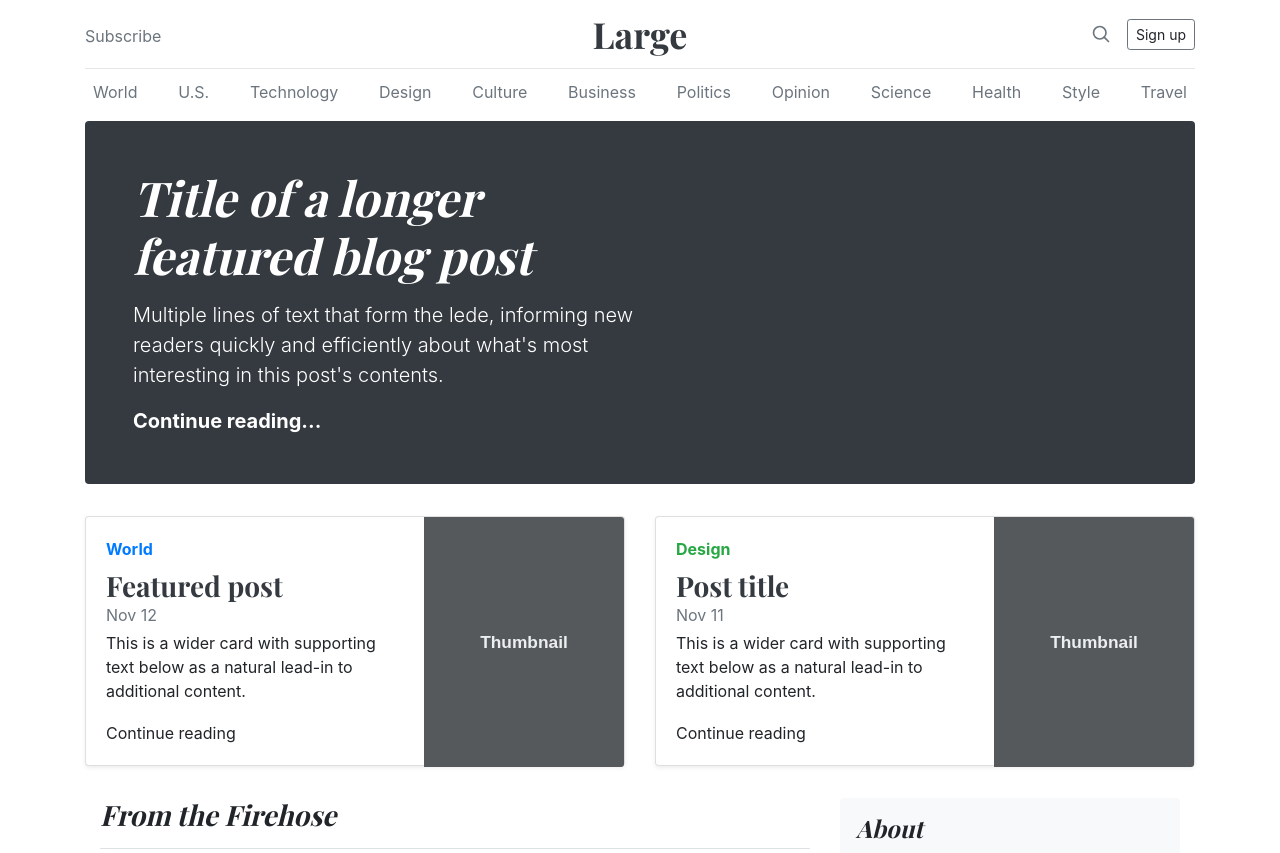
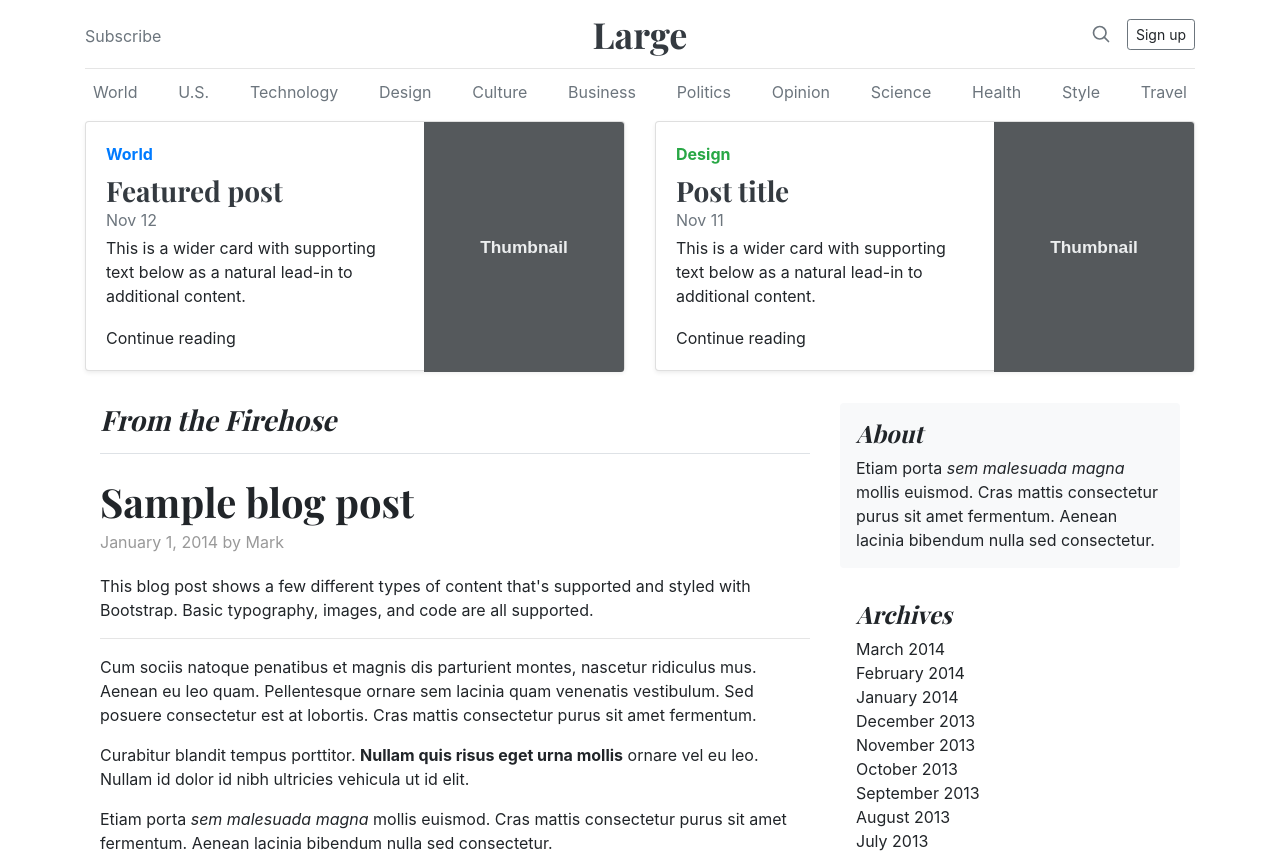
Before and after one commit to phamdat8/JS_React_training, a React (Create React App) app: page / in a window 1280 px wide. Shown: the top 853 px of the page. Built offline with nearby package versions, Linux system fonts and the light colour scheme.

Commit message:
Remove jumbotron

```diff
--- a/src/App.js
+++ b/src/App.js
@@ -12,13 +12,7 @@ class App extends Component {
       <div className='container'>
         <Header />
         <NavMenu />
-        <div className="jumbotron p-3 p-md-5 text-white rounded bg-dark">
-          <div className="col-md-6 px-0">
-            <h1 className="display-4 font-italic">Title of a longer featured blog post</h1>
-            <p className="lead my-3">Multiple lines of text that form the lede, informing new readers quickly and efficiently about what's most interesting in this post's contents.</p>
-            <p className="lead mb-0"><a href={null} className="text-white font-weight-bold">Continue reading...</a></p>
-          </div>
-        </div>
+
 
         <div className="row mb-2">
           <div className="col-md-6">
```
